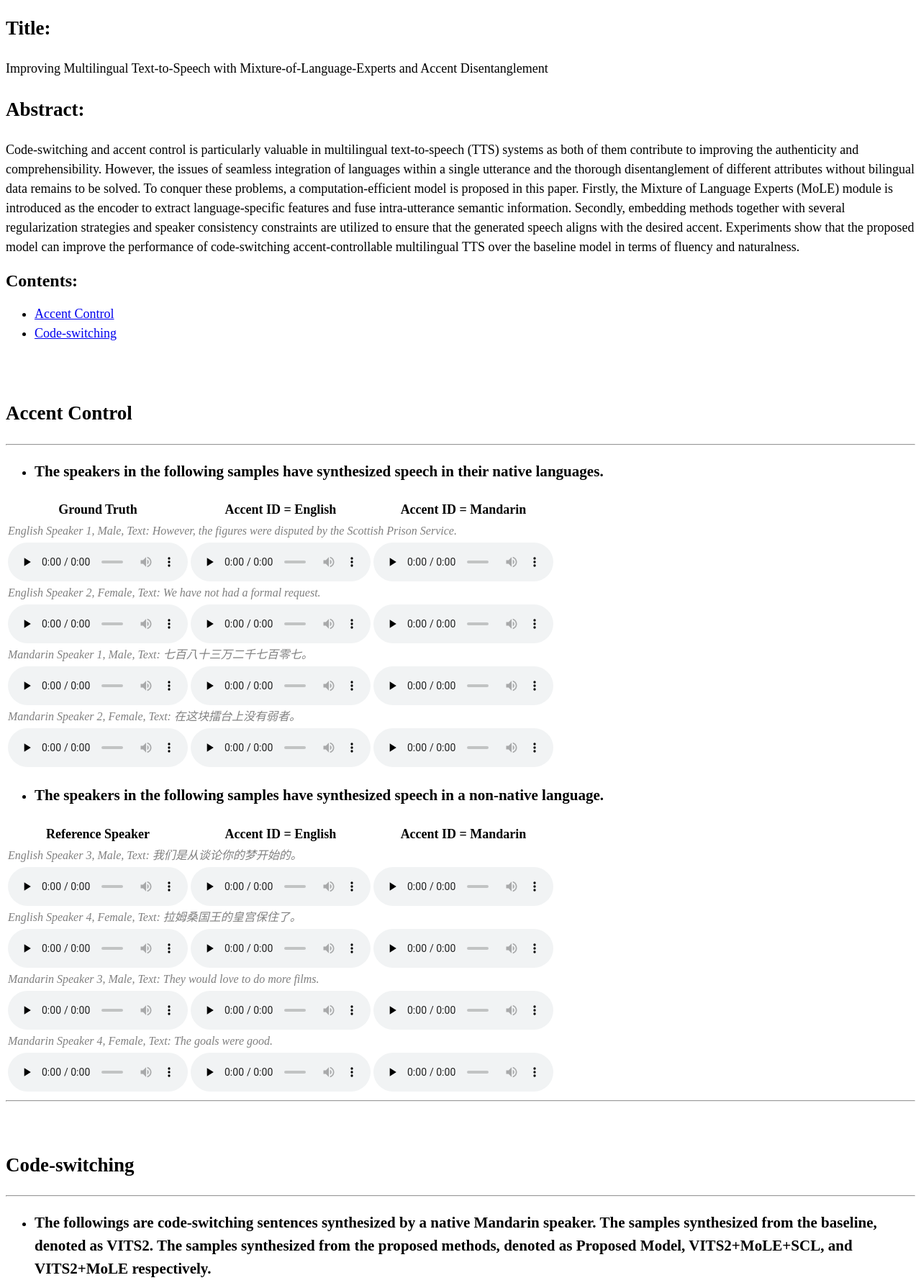
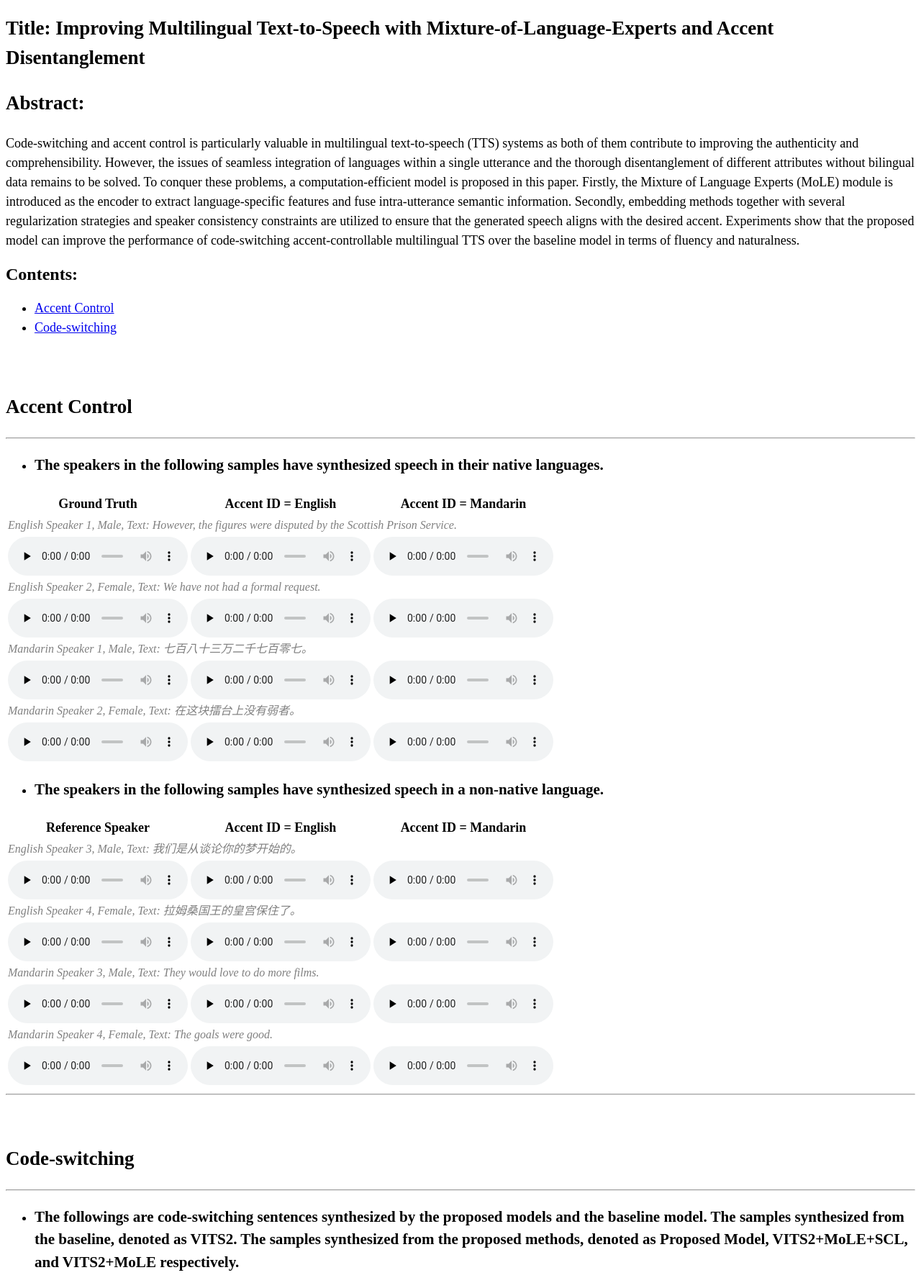
Before and after one commit to eagerr1102/demo, a plain HTML site: page index.html in a window 1280 px wide. Shown: the part 38-1828 px from the top of the page at 72% size. Drawn offline with Linux system fonts and the light colour scheme.

Commit message:
Update index.html

```diff
--- a/index.html
+++ b/index.html
@@ -25,8 +25,9 @@
   </article>
 
   <div style="line-height: 1.5; font-size: 18px;">
-      <h2>Title:</h2>
+      <h2>Title:
       Improving Multilingual Text-to-Speech with Mixture-of-Language-Experts and Accent Disentanglement
+      </h2>
   <p></p>
   </div>
 
@@ -149,7 +150,7 @@
     <a name="cs"><h2>Code-switching</h2></a>
     <hr>
     <ul>
-      <li><h3>The followings are code-switching sentences synthesized by a native Mandarin speaker. The samples synthesized from the baseline, denoted as VITS2. The samples synthesized from the proposed methods, denoted as Proposed Model, VITS2+MoLE+SCL, and VITS2+MoLE respectively.</h3></li>
+      <li><h3>The followings are code-switching sentences synthesized by the proposed models and the baseline model. The samples synthesized from the baseline, denoted as VITS2. The samples synthesized from the proposed methods, denoted as Proposed Model, VITS2+MoLE+SCL, and VITS2+MoLE respectively.</h3></li>
     </ul>
     <table>
         <thead>
```
